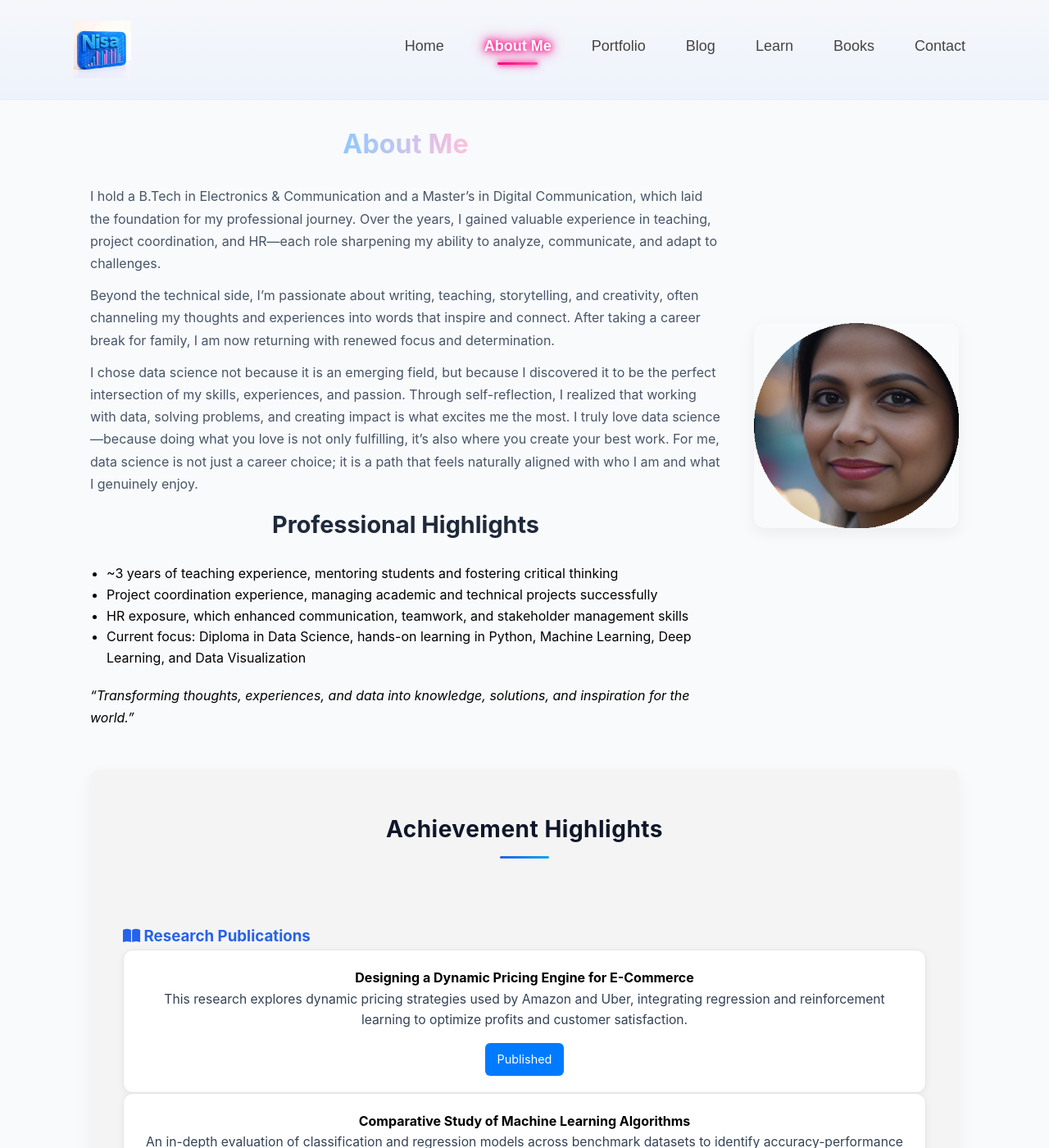
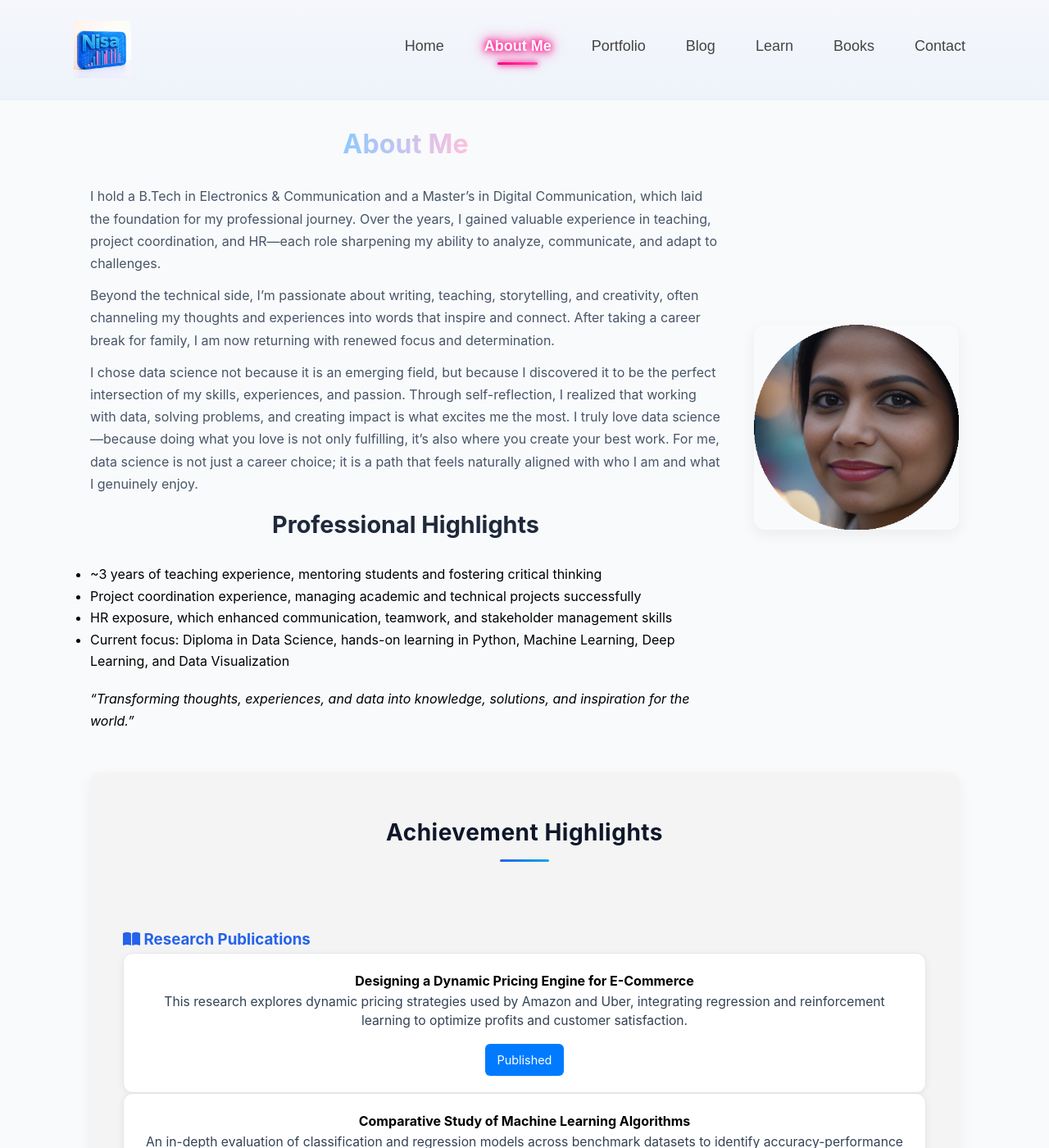
Before and after one commit to tabassumunnisa19/My_Personal_Website, a Jekyll site: the page about.html, which Jekyll copies as it is, in a window 1280 px wide and 1400 px high. Shown: the whole window at 82% size. Built offline with Jekyll 4.4.1, drawn with Linux system fonts in a browser that asks for light colours.

Commit message:
Update about.html

```diff
--- a/about.html
+++ b/about.html
@@ -24,12 +24,6 @@
   margin-bottom: 16px;
 }
 
-ul {
-  color: #000;
-  line-height: 1.6;
-  margin-left: 20px;
-}
-
 /* Section Titles */
 h1.page-title {
   font-size: 2rem;
@@ -53,22 +47,22 @@
   max-width: 1100px;
 }
 
-/* Individual sub-section headings */
+/* Sub-section headings */
 .achievement-subtitle {
   font-size: 1.6rem;
   font-weight: 700;
   margin-bottom: 20px;
 }
 
-/* Distinct colors for sub-section headings */
+/* Distinct colors for headings */
 .research-title { color: #2563eb; } /* Deep Blue */
 .kaggle-title { color: #0ea5e9; }   /* Cyan Blue */
 .cert-title { color: #ec4899; }     /* Pink Magenta */
 
-/* Grid layout for achievements */
+/* Grid layout: 3 cards per row */
 .grid {
   display: grid;
-  grid-template-columns: repeat(auto-fit, minmax(280px, 1fr));
+  grid-template-columns: repeat(3, 1fr);
   gap: 20px;
   margin-bottom: 30px;
 }
@@ -109,7 +103,7 @@
 .card p {
   color: #334155;
   font-size: 0.98rem;
-  line-height: 1.6;
+  line-height: 1.5;
   margin-bottom: 16px;
 }
 
@@ -139,7 +133,7 @@
   background-color: #1d4ed8 !important;
 }
 
-/* Hero section buttons (left-aligned) */
+/* Hero buttons left aligned */
 .hero-btn-wrapper {
   display: flex;
   justify-content: flex-start;
@@ -161,7 +155,13 @@
   box-shadow: 0 2px 10px rgba(0,0,0,0.1);
 }
 
-/* Responsive */
+/* Responsive: stack cards on small screens */
+@media (max-width: 1024px) {
+  .grid {
+    grid-template-columns: repeat(2, 1fr);
+  }
+}
+
 @media (max-width: 768px) {
   .grid {
     grid-template-columns: 1fr;
@@ -174,6 +174,7 @@
   }
 }
 </style>
+
 
 </head>
 <body>
```
Also changed, not shown: other parts of about.html (+1 -1 lines).
